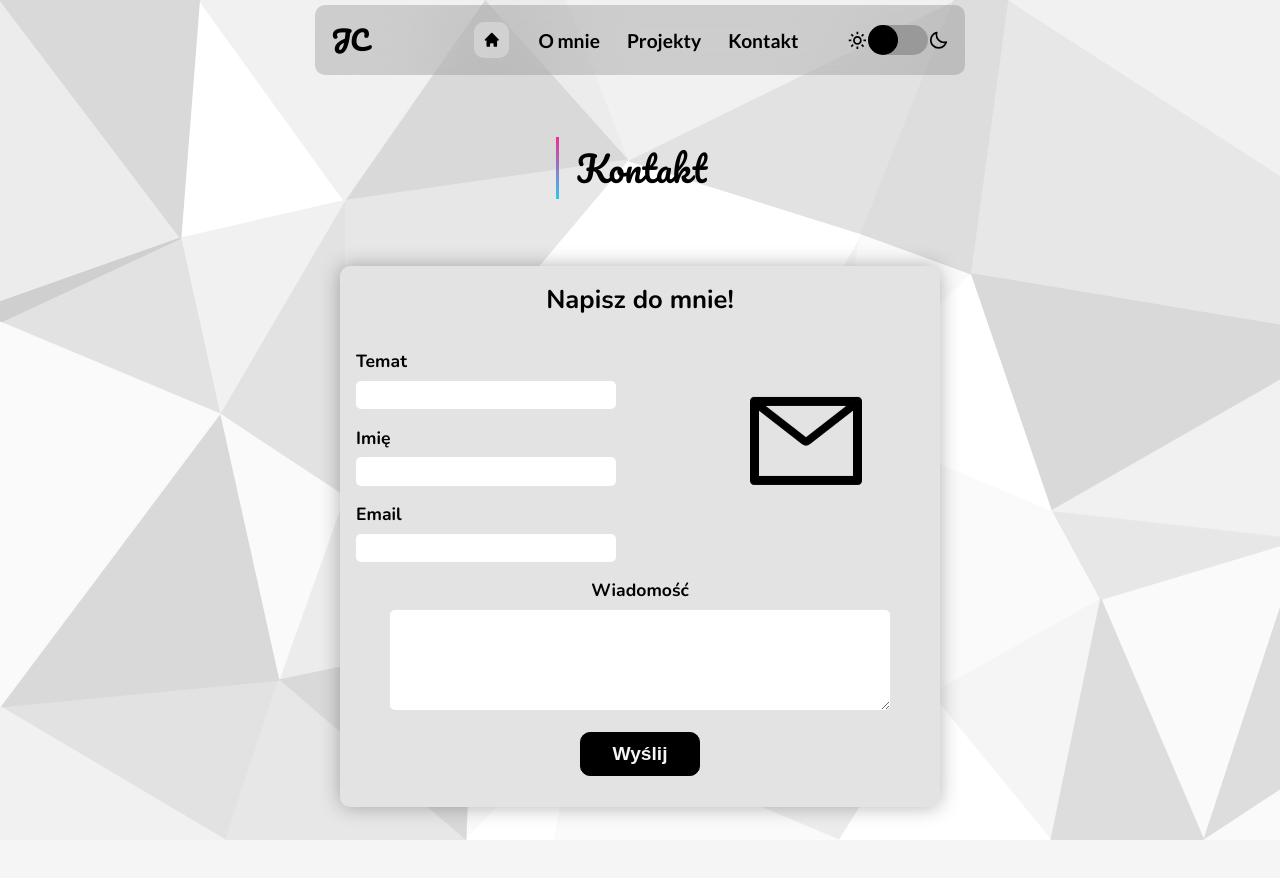
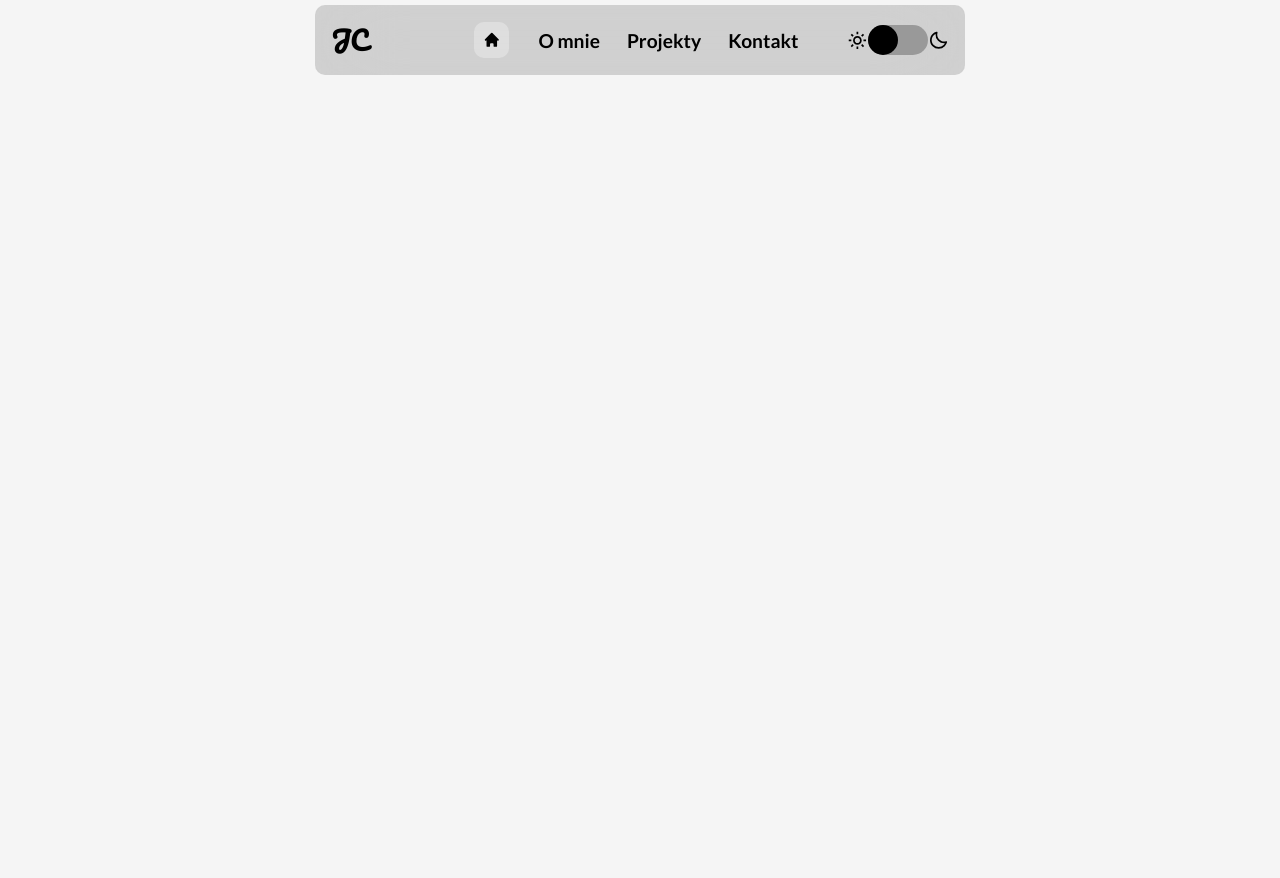
Before and after one commit to JakubChosa/Osobiste-portfolio, a React (Create React App) app: page / in a window 1280 px wide. Shown: the top 878 px of the page. After the commit the page ends 800 px from the top, so only its background shows below. Built offline with nearby package versions, Linux system fonts and the light colour scheme.

Commit message:
react router fix

```diff
--- a/src/App.js
+++ b/src/App.js
@@ -31,7 +31,10 @@ function App() {
               path="/Osobiste-portfolio/contact"
               element={<Contact darkModeOn={darkModeOn} />}
             />
-            <Route path="/*" element={<Contact darkModeOn={darkModeOn} />} />
+            <Route
+              path="/Osobiste-portfolio/*"
+              element={<Contact darkModeOn={darkModeOn} />}
+            />
           </Routes>
         </AnimatePresence>
       </>
```
